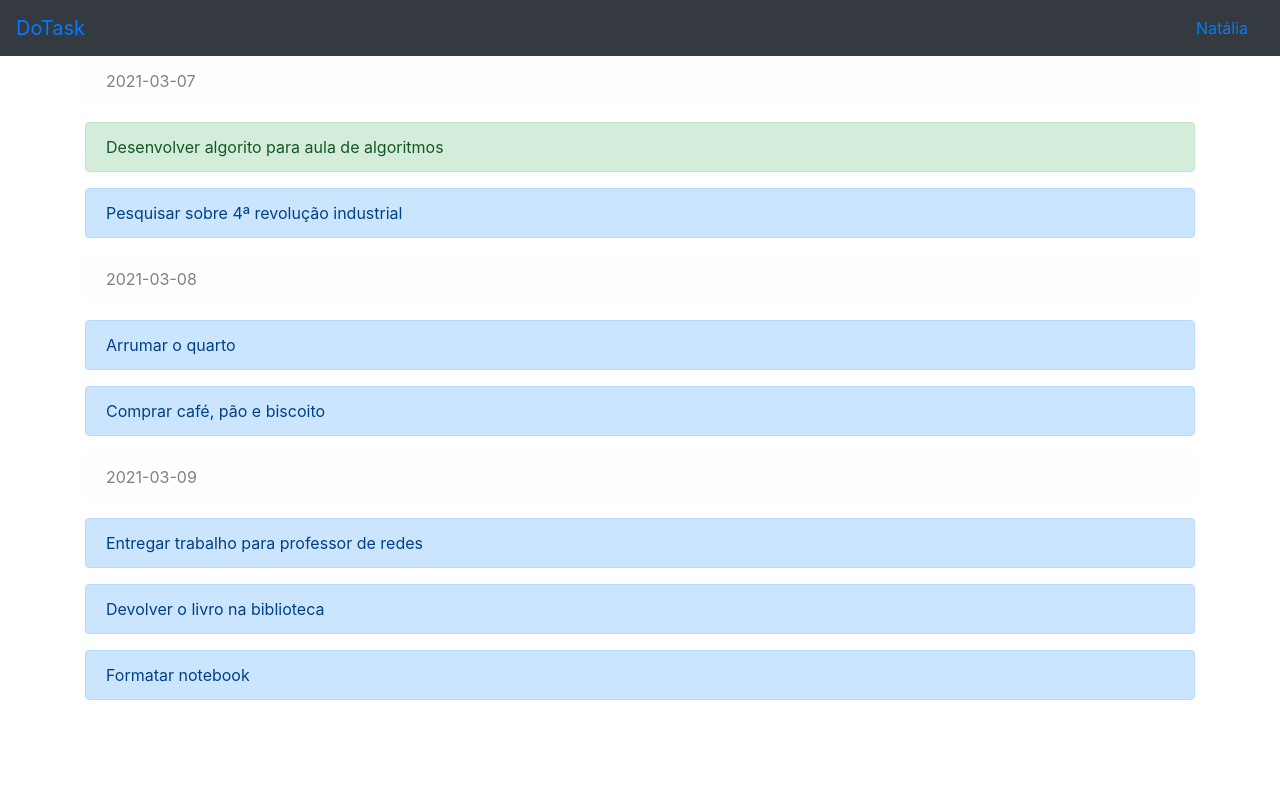
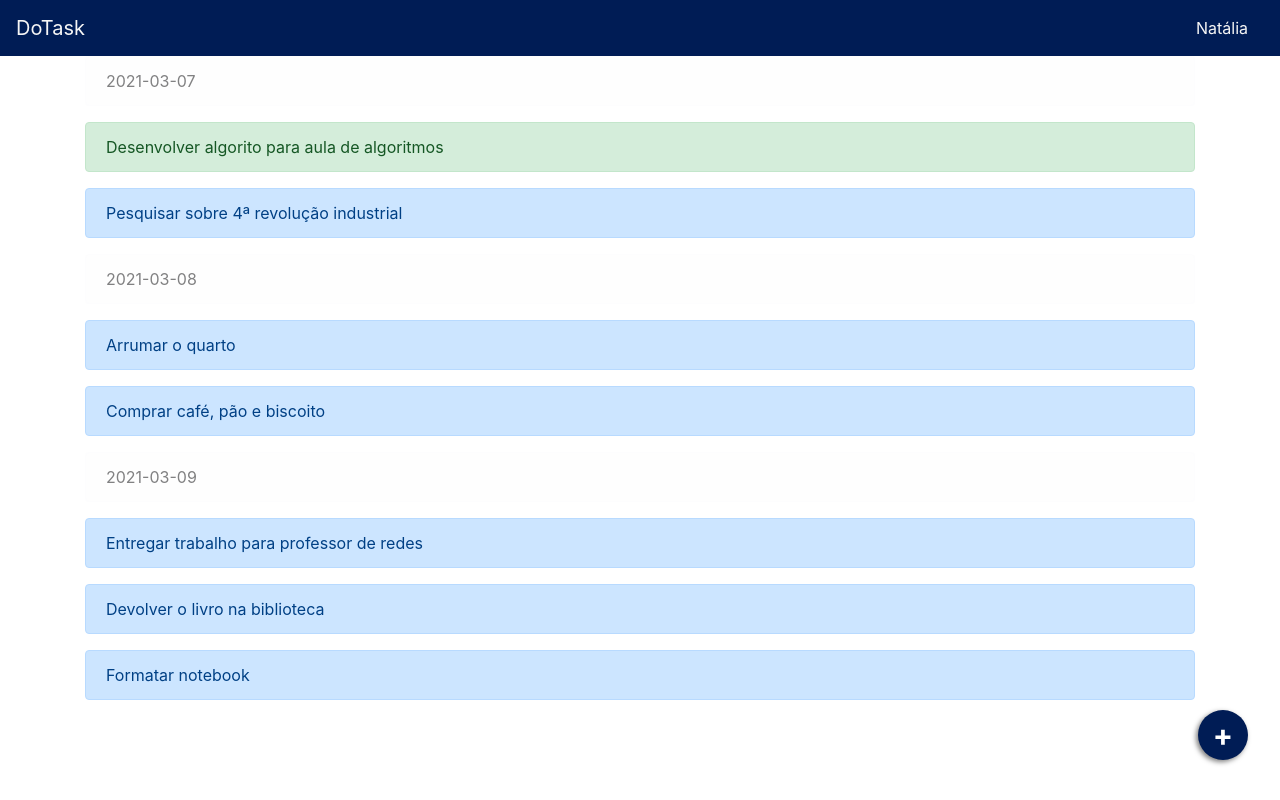
Before and after one commit to nataliadsgil/do-task-front, a Next.js app: page /list in a window 1280 px wide. Built offline with nearby package versions, Linux system fonts and the light colour scheme.

Commit message:
feat: estilizando topo, adicionando botão para criar tarefa

```diff
--- /dev/null
+++ b/pages/components/addButton.js
@@ -0,0 +1,11 @@
+import {
+  Button
+} from 'reactstrap'
+
+import styles from '../../styles/addButton.module.css';
+
+export default function AddButton({ open, text }) {
+  return (
+    <Button className={styles.addButton}>+</Button>
+  )
+}
--- a/pages/components/navbar.js
+++ b/pages/components/navbar.js
@@ -2,9 +2,11 @@ import {
   Navbar, NavbarBrand, NavItem, NavLink, Nav
 } from 'reactstrap'
 
+import styles from '../../styles/navbar.module.css'
+
 export default function Home() {
   return (
-    <Navbar color="dark">
+    <Navbar className={styles.mainNavbar}>
       <NavbarBrand>DoTask</NavbarBrand>
       <Nav>
         <NavItem>
--- a/pages/list.js
+++ b/pages/list.js
@@ -6,6 +6,7 @@ import {
 } from 'reactstrap'
 
 import NavBar from './components/navbar'
+import AddButton from './components/addButton'
 
 export default function Home() {
 
@@ -70,6 +71,7 @@ export default function Home() {
           })}
         </Row>
       </Container>
+      <AddButton />
     </>
   )
 }
--- /dev/null
+++ b/styles/addButton.module.css
@@ -0,0 +1,14 @@
+.addButton {
+  background-color: #001C55;
+  position: fixed;
+  right: 2.5vw;
+  bottom: 5vh;
+  width: 50px;
+  height: 50px;
+  font-size: 30px;
+  padding: 0;
+  border: none;
+  border-radius: 50%;
+  box-shadow: -2px 2px 5px rgba(0, 0, 0, 0.5);
+  font-weight: bold;
+}
--- /dev/null
+++ b/styles/navbar.module.css
@@ -0,0 +1,7 @@
+.mainNavbar {
+  background-color: #001C55;
+}
+
+.mainNavbar a {
+  color: #f5f5f5;
+}
```
